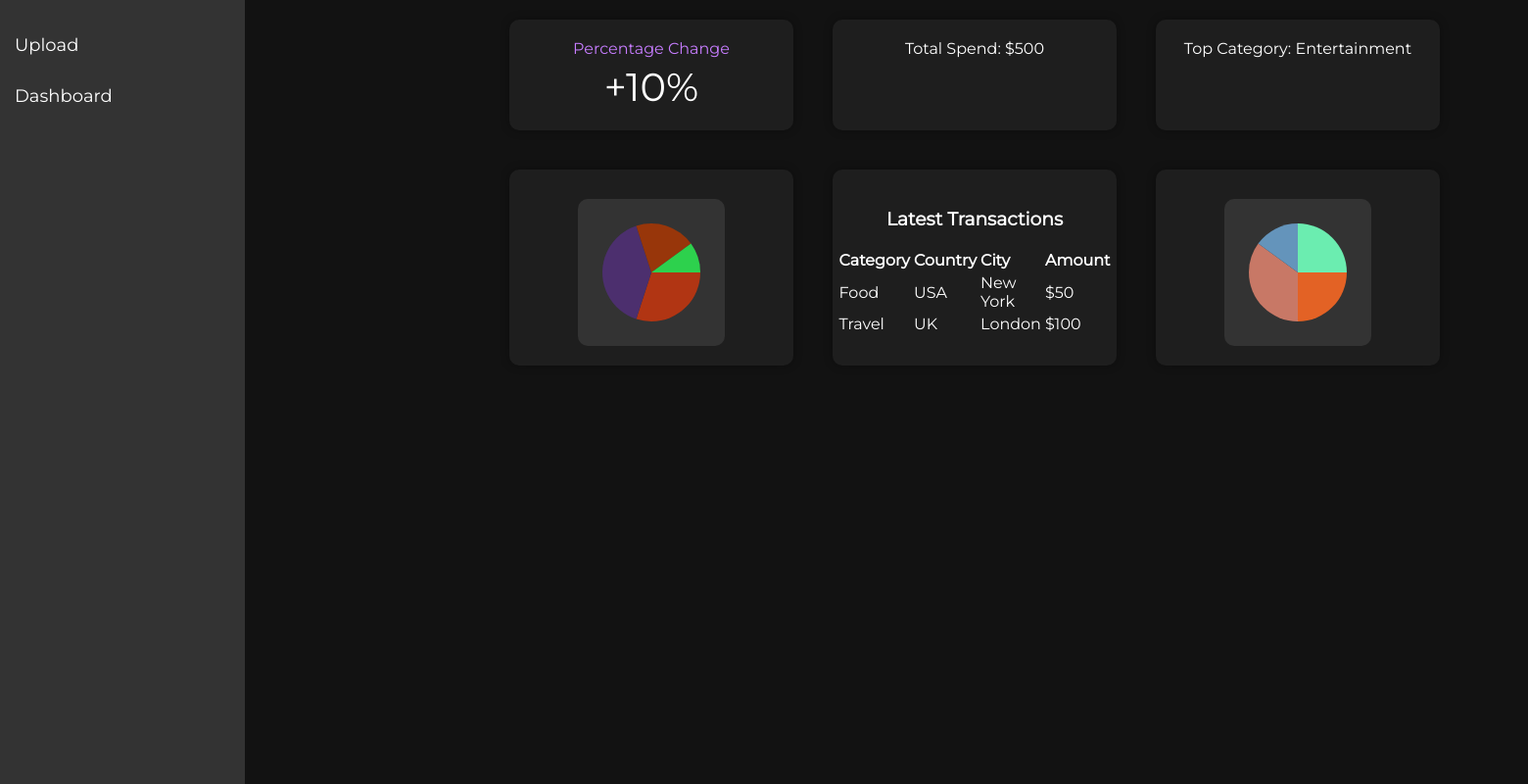
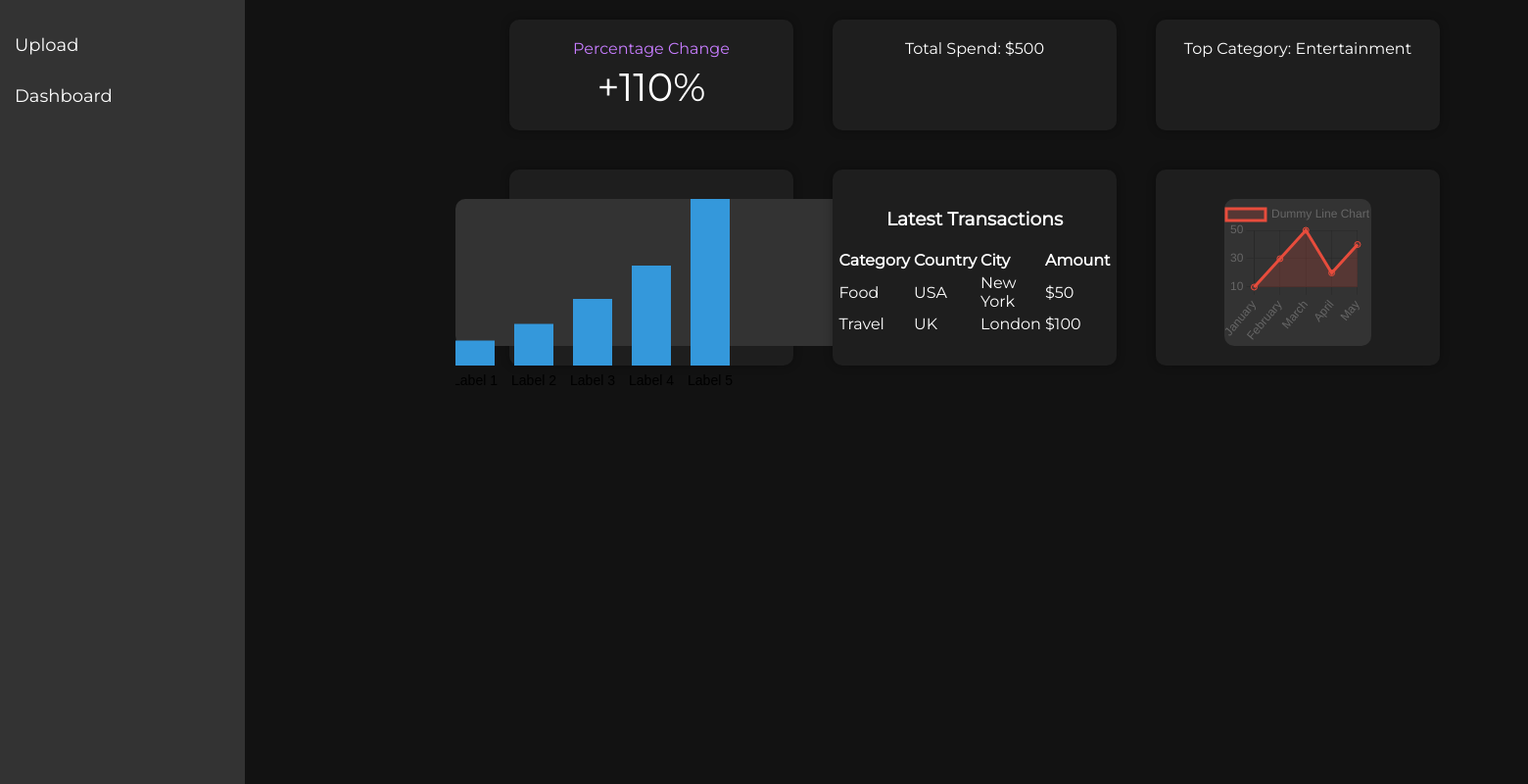
Before and after one commit to Rishiii7/ExpenseLens, a Flask app: page /dashboard in a window 1560 px wide. Shown: the whole page at 98% size. Run offline with Flask 3, Linux system fonts and the light colour scheme.

Commit message:
added line chart

```diff
--- a/templates/base.html
+++ b/templates/base.html
@@ -6,12 +6,12 @@
     <title>{% block title %}Your Website Title{% endblock %}</title>
     <!-- Add common CSS, JavaScript, or other head elements here -->
     <!-- For example, link to your sidebar CSS file -->
-    <link rel="stylesheet" type="text/css" href="{{ url_for('static', filename='css/sidebar.css') }}">
     <link rel="stylesheet" type="text/css" href="{{ url_for('static', filename='css/dashboard.css') }}">
     <link href="https://fonts.googleapis.com/css?family=Material+Icons|Material+Icons+Outlined" rel="stylesheet">
     <link rel="stylesheet" type="text/css" href="{{ url_for('static', filename='css/ocr_styles.css') }}">
     <link rel="stylesheet" type="text/css" href="{{ url_for('static', filename='css/base.css') }}">
     <!-- <link rel="stylesheet" type="text/css" href="{{ url_for('static', filename='css/verification-receipt-info.css') }}"> -->
+
 </head>
 <body>
 
--- a/templates/dashboard.html
+++ b/templates/dashboard.html
@@ -1,30 +1,13 @@
-<!-- <!DOCTYPE html>
-<html lang="en">
-<head>
-    <meta charset="UTF-8">
-    <meta name="viewport" content="width=device-width, initial-scale=1.0">
-    <title>Dashboard</title>
-    <link rel="stylesheet" type="text/css" href="{{ url_for('static', filename='css/dashboard.css') }}">
-    Add any additional styles or libraries you might need for cards/widgets
-</head>
-<body>
-
-<div id="sidebar">
-    <a href="{{ url_for('intermediate') }}">Upload</a>
-    <a href="{{ url_for('dashboard') }}">Dashboard</a>
-</div> -->
-
 {% extends 'base.html' %}
 
 {% block title %}Dashboard{% endblock %}
 
 {% block content %}
-
 <div id="content" class="grid-container">
     <!-- Card 1 -->
     <div class="card">
         <div class="percentage-change">Percentage Change</div>
-        <div class="percentage-value">+10%</div>
+        <div class="percentage-value">+110%</div>
     </div>
 
     <!-- Card 2 -->
@@ -36,7 +19,7 @@
     <!-- Card 4 -->
     <div class="card">
         <div class="chart-placeholder">
-            <canvas id="dummyPieChart" width="150" height="150"></canvas>
+            <canvas id="barChart" width="400" height="200"></canvas>
         </div>
     </div>
 
@@ -73,57 +56,102 @@
     <!-- Card 6 -->
     <div class="card">
         <div class="chart-placeholder">
-            <canvas id="dummyPercentageChart" width="150" height="150"></canvas>
+            <canvas id="dummyLineChart" width="150" height="150"></canvas>
         </div>
     </div>
 </div>
 
+<script src="https://cdn.jsdelivr.net/npm/chart.js"></script>
+
 <script>
-    // Dummy data for pie chart
-    const dummyPieChartData = [30, 40, 20, 10];
+    // Dummy data for the bar chart
+    const data = [30, 50, 80, 120, 200];
 
-    // Dummy data for percentage-wise category distribution
-    const dummyPercentageChartData = [25, 35, 15, 25];
+    // Get the canvas element and its context
+    const canvas = document.getElementById('barChart');
+    const ctx = canvas.getContext('2d');
 
-    // Function to draw a dummy pie chart
-    function drawDummyPieChart(canvasId, data) {
-        const canvas = document.getElementById(canvasId);
-        const ctx = canvas.getContext('2d');
-        const centerX = canvas.width / 2;
-        const centerY = canvas.height / 2;
-        const radius = canvas.width / 3;
+    // Bar chart settings
+    const barWidth = 40;
+    const barSpacing = 20;
+    const chartHeight = canvas.height - 30;
+    const maxDataValue = Math.max(...data);
 
-        let startAngle = 0;
-        for (let i = 0; i < data.length; i++) {
-            const sliceAngle = (2 * Math.PI * data[i]) / 100;
-            const endAngle = startAngle + sliceAngle;
+    // Bar color
+    const barColor = '#3498db';
 
-            ctx.beginPath();
-            ctx.moveTo(centerX, centerY);
-            ctx.arc(centerX, centerY, radius, startAngle, endAngle);
-            ctx.fillStyle = getRandomColor(); // Generate random color for each slice
-            ctx.fill();
-
-            startAngle = endAngle;
-        }
+    // Function to draw a bar
+    function drawBar(x, height) {
+      ctx.fillStyle = barColor;
+      ctx.fillRect(x, chartHeight - height, barWidth, height);
     }
 
-    // Function to get a random color
-    function getRandomColor() {
-        const letters = '0123456789ABCDEF';
-        let color = '#';
-        for (let i = 0; i < 6; i++) {
-            color += letters[Math.floor(Math.random() * 16)];
-        }
-        return color;
+    // Function to draw the entire bar chart
+    function drawBarChart() {
+      ctx.clearRect(0, 0, canvas.width, canvas.height);
+
+      // Draw bars based on the data
+      for (let i = 0; i < data.length; i++) {
+        const barHeight = (data[i] / maxDataValue) * chartHeight;
+        const x = i * (barWidth + barSpacing);
+        drawBar(x, barHeight);
+      }
+
+      // Draw labels
+      ctx.fillStyle = '#000';
+      ctx.textAlign = 'center';
+      ctx.font = '14px Arial';
+
+      for (let i = 0; i < data.length; i++) {
+        const x = i * (barWidth + barSpacing) + barWidth / 2;
+        const y = chartHeight + 20;
+        ctx.fillText(`Label ${i + 1}`, x, y);
+      }
     }
 
-    // Draw dummy pie charts
-    drawDummyPieChart('dummyPieChart', dummyPieChartData);
-    drawDummyPieChart('dummyPercentageChart', dummyPercentageChartData);
-</script>
+    // Call the function to draw the initial bar chart
+    drawBarChart();
+
+
+    // Dummy data for the line chart
+    const lineChartData = {
+        labels: ['January', 'February', 'March', 'April', 'May'],
+        datasets: [{
+            label: 'Dummy Line Chart',
+            borderColor: '#e74c3c',
+            backgroundColor: 'rgba(231, 76, 60, 0.2)',
+            data: [10, 30, 50, 20, 40],
+            fill: true,
+        }]
+    };
+
+    // Get the canvas element and its context for the line chart
+    const lineCanvas = document.getElementById('dummyLineChart').getContext('2d');
+
+    // Create the line chart
+    new Chart(lineCanvas, {
+        type: 'line',
+        data: lineChartData,
+        options: {
+            scales: {
+                x: [{
+                    display: true,
+                    scaleLabel: {
+                        display: true,
+                        labelString: 'Month'
+                    }
+                }],
+                y: [{
+                    display: true,
+                    scaleLabel: {
+                        display: true,
+                        labelString: 'Value'
+                    }
+                }]
+            }
+        }
+    });
+
+  </script>
 
 {% endblock %}
-
-<!-- </body>
-</html> -->
```
